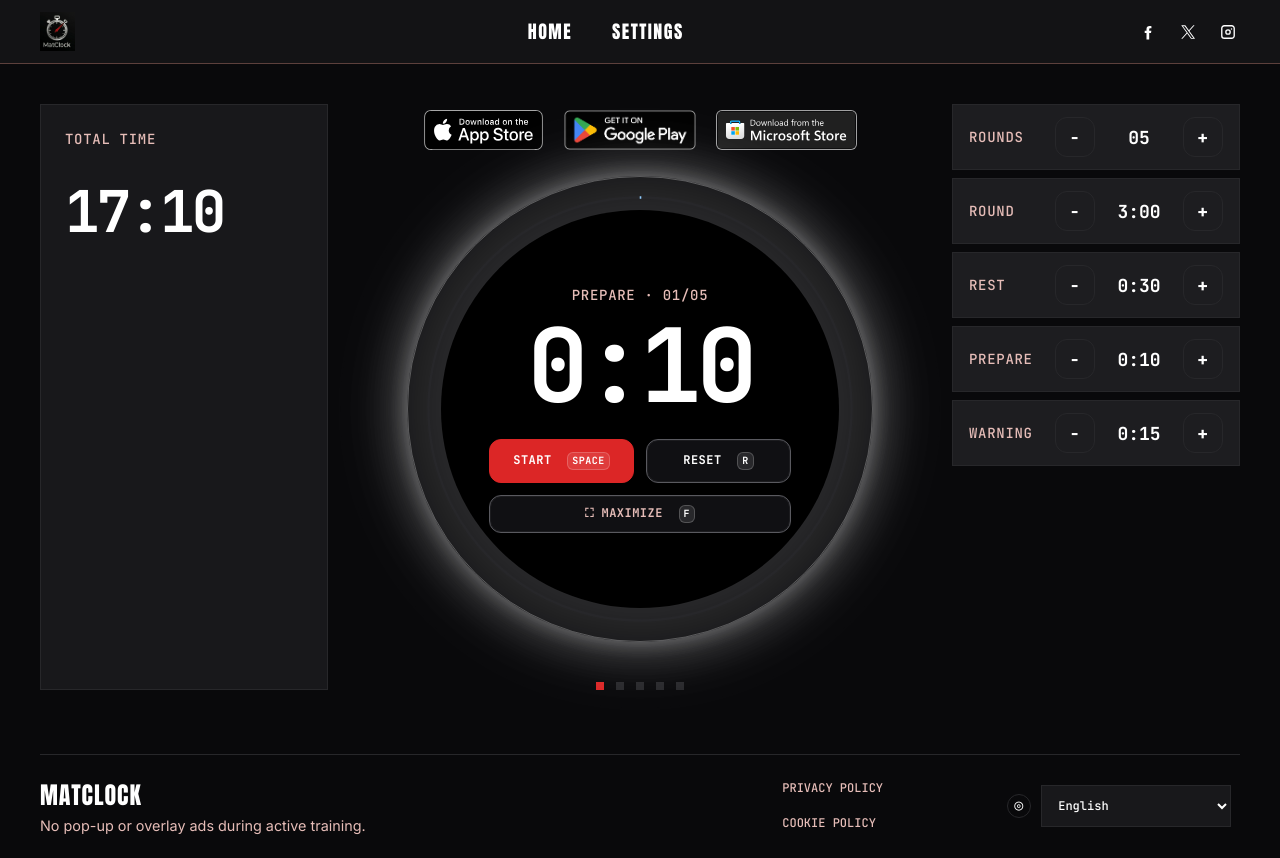
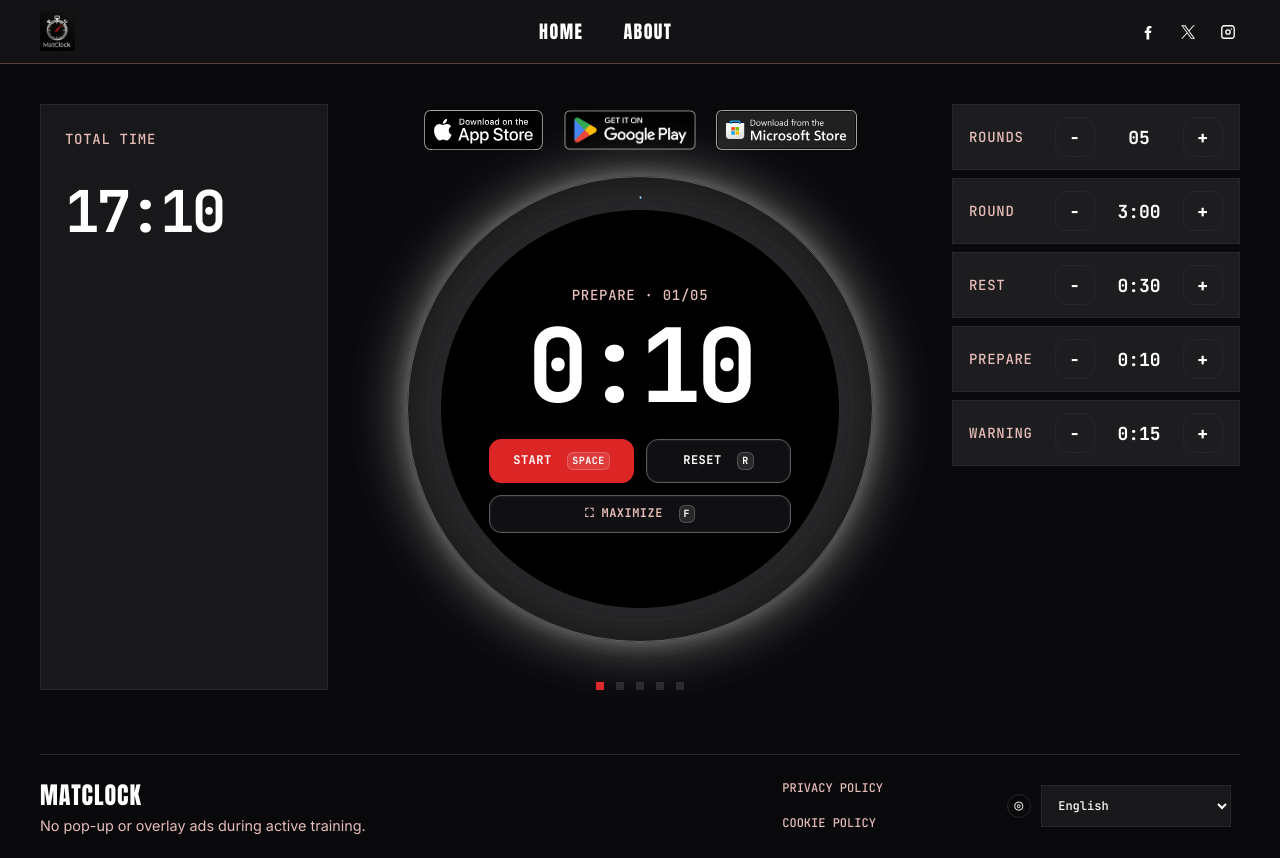
Before and after one commit to Alexunique1/MatClock-Fight-Interval-Timer, a Next.js app: page / in a window 1280 px wide. Built offline with nearby package versions, Linux system fonts and the light colour scheme.

Commit message:
Update header and fullscreen label

```diff
--- a/components/site-footer.tsx
+++ b/components/site-footer.tsx
@@ -11,7 +11,7 @@ type SiteFooterProps = {
 
 export function SiteFooter({ dictionary, locale, onLocaleChange }: SiteFooterProps) {
   return (
-    <footer className="site-footer">
+    <footer className="site-footer" id="about">
       <div className="footer-grid">
         <div>
           <p className="footer-brand">MatClock</p>
--- a/components/timer-app.tsx
+++ b/components/timer-app.tsx
@@ -394,7 +394,7 @@ export function TimerApp() {
         </a>
         <nav className="desktop-nav" aria-label="Primary">
           <a href="#timer">Home</a>
-          <a href="#settings">{dictionary.settings}</a>
+          <a href="#about">About</a>
         </nav>
         <div className="header-social" aria-label="Social links">
           <a href="#social-facebook" aria-label="Facebook">
@@ -473,7 +473,7 @@ export function TimerApp() {
               </div>
 
               <button className="maximize-action" type="button" onClick={handleFullscreen}>
-                ⛶ Maximize <KeyBadge>F</KeyBadge>
+                ⛶ {isFullscreen ? "Minimize" : "Maximize"} <KeyBadge>F</KeyBadge>
               </button>
             </div>
           </div>
```
